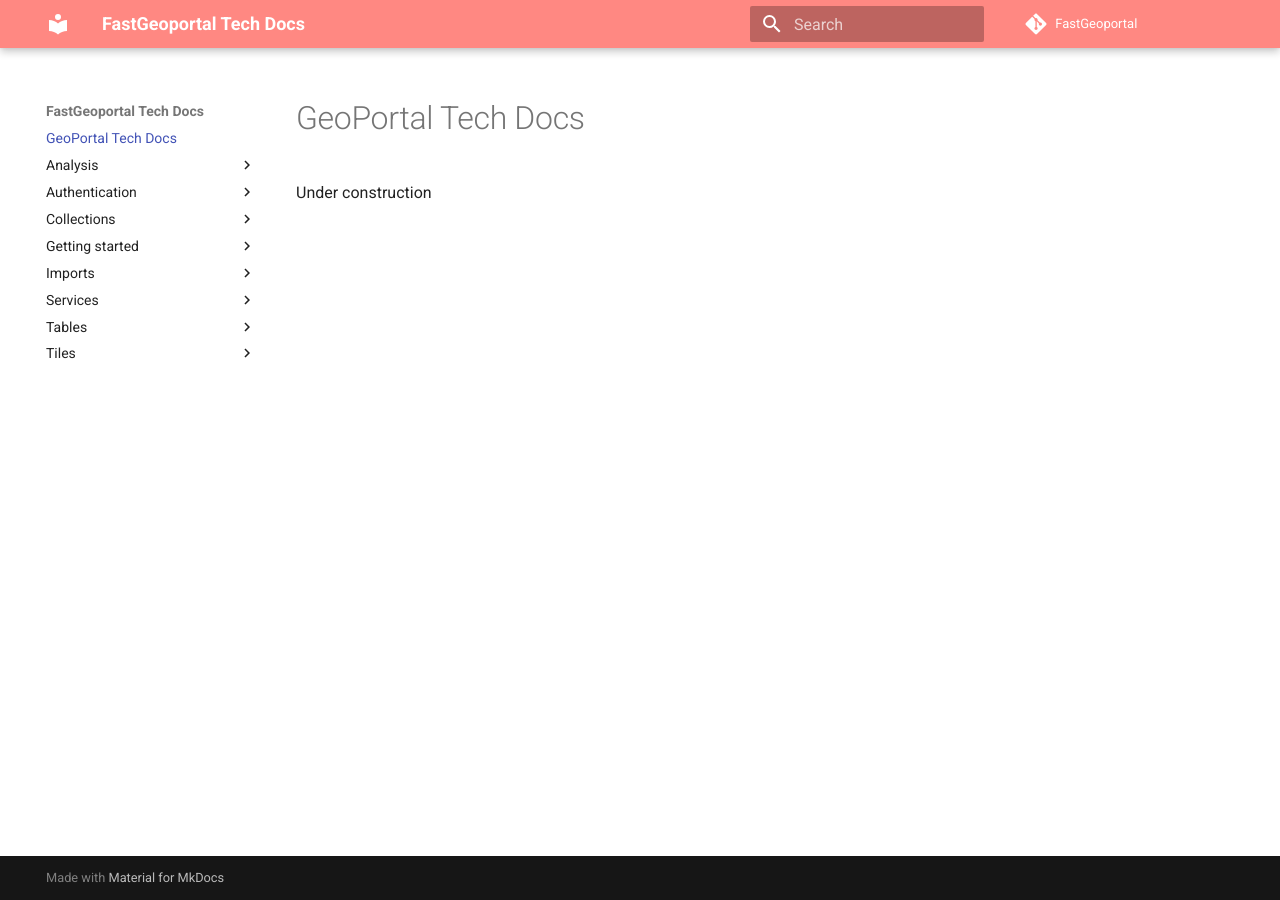
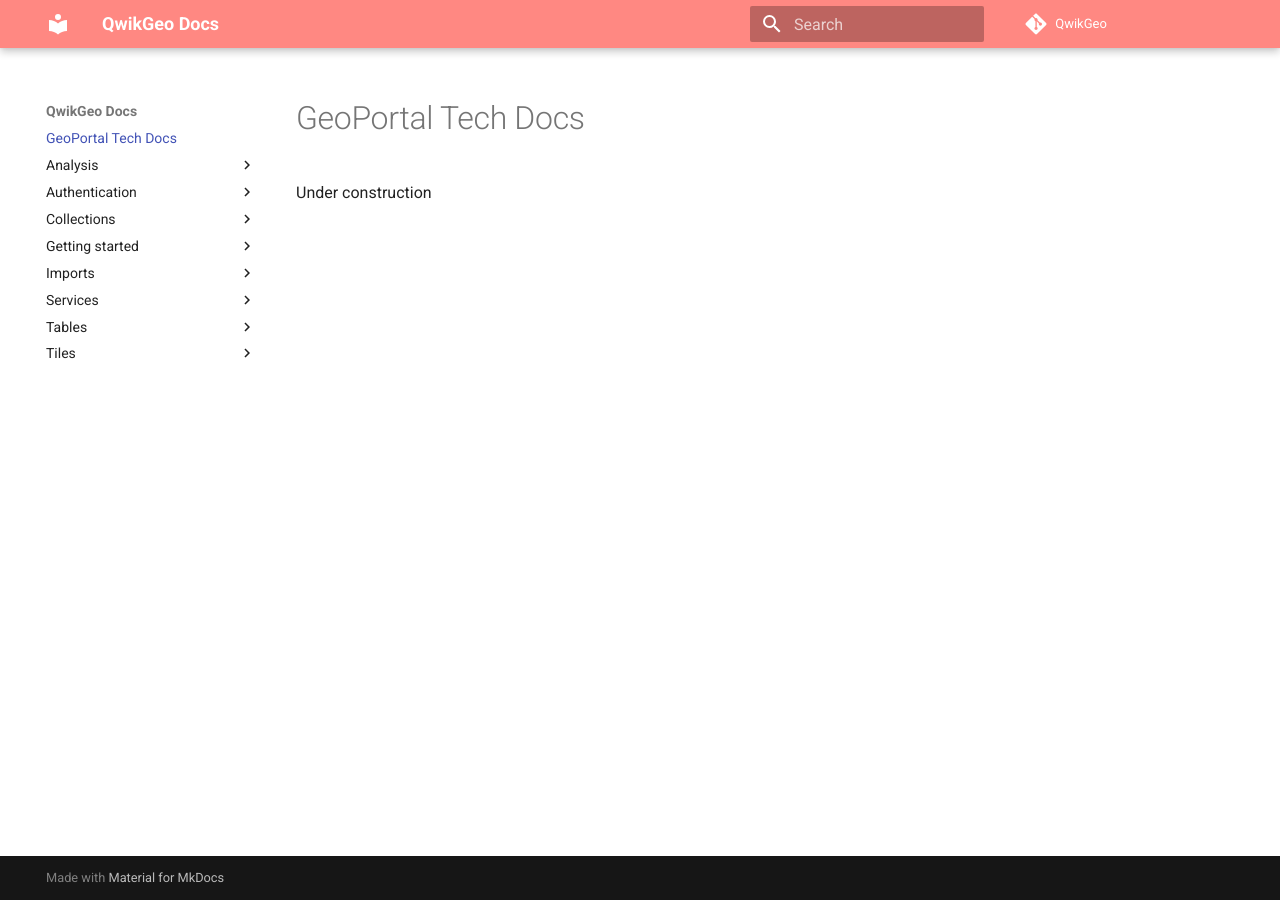
Before and after one commit to qwikgeo/qwikgeo-api, an MkDocs documentation site: the page built from docs/docs/index.md, in a window 1280 px wide. Built offline with MkDocs 1.6.1 and Material for MkDocs 9.7.7, drawn with Linux system fonts in a browser that asks for light colours; comment, search, counter and statistics services are not loaded.

Commit message:
Update for QwikGeo name

```diff
--- a/db.py
+++ b/db.py
@@ -1,4 +1,4 @@
-"""FastGeoportal App - Database Setup"""
+"""QwikGeo App - Database Setup"""
 from fastapi import FastAPI
 import asyncpg
 
--- a/docs/mkdocs.yml
+++ b/docs/mkdocs.yml
@@ -1,10 +1,10 @@
-site_name: FastGeoportal Tech Docs
-site_url: https://mkeller3.github.io/FastGeoportal/
-site_description: Tech docs for FastGeoportal
-site_author: MkDocs Team
+site_name: QwikGeo Docs
+site_url: https://docs.qwikgeo.com/
+site_description: Tech docs for QwikGeo
+site_author: Michael Keller
 
-repo_url: https://github.com/mkeller3/FastGeoportal
-repo_name: FastGeoportal
+repo_url: https://github.com/mkeller3/QwikGeo
+repo_name: QwikGeo
 edit_uri: blob/main/docs/
 
 extra_css:
--- a/main.py
+++ b/main.py
@@ -1,4 +1,4 @@
-"""FastGeoPortal App"""
+"""QwikGeo App"""
 
 from fastapi import FastAPI, Request
 from tortoise.contrib.fastapi import register_tortoise
@@ -16,7 +16,7 @@ from routers.collections import collections
 DESCRIPTION = """A python api to create a geoportal."""
 
 app = FastAPI(
-    title="FastGeoportal",
+    title="QwikGeo",
     description=DESCRIPTION,
     version="0.0.1",
     contact={
@@ -113,7 +113,7 @@ async def landing_page(request: Request):
                 "href": f"{url}openapi.json"
             }
         ],
-        "title": "FastGeoPortal",
+        "title": "QwikGeo",
         "description": DESCRIPTION
     }
 
```
Also changed, not shown: README.md.
